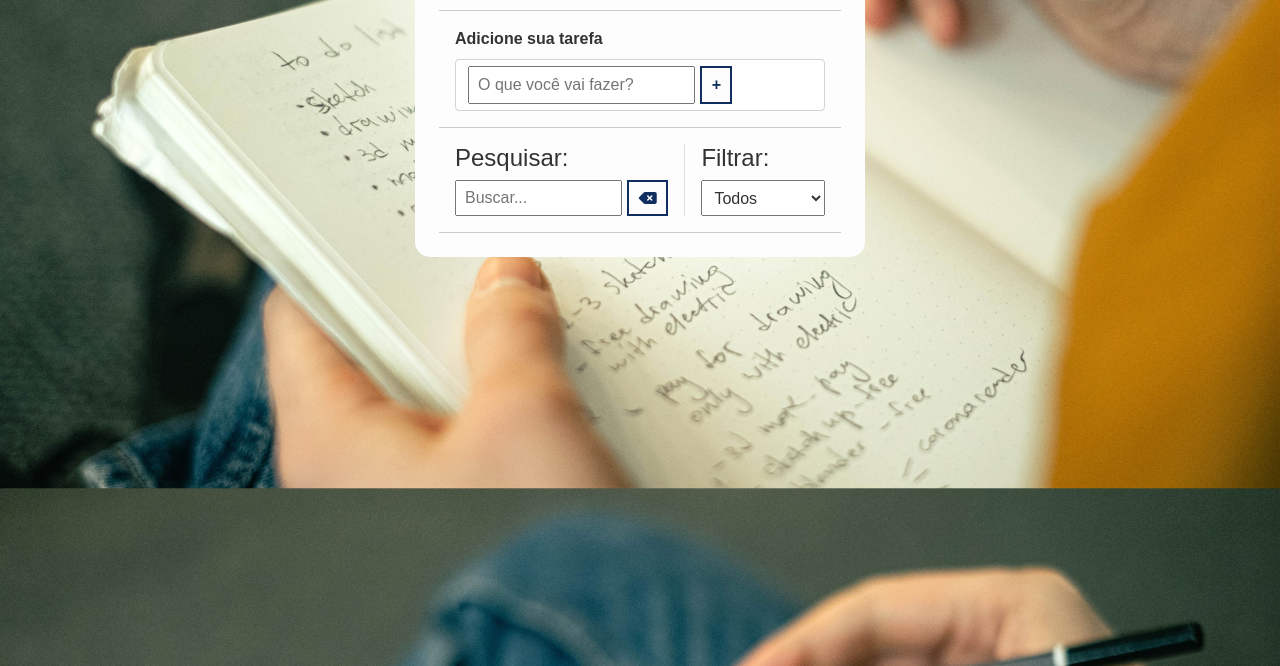
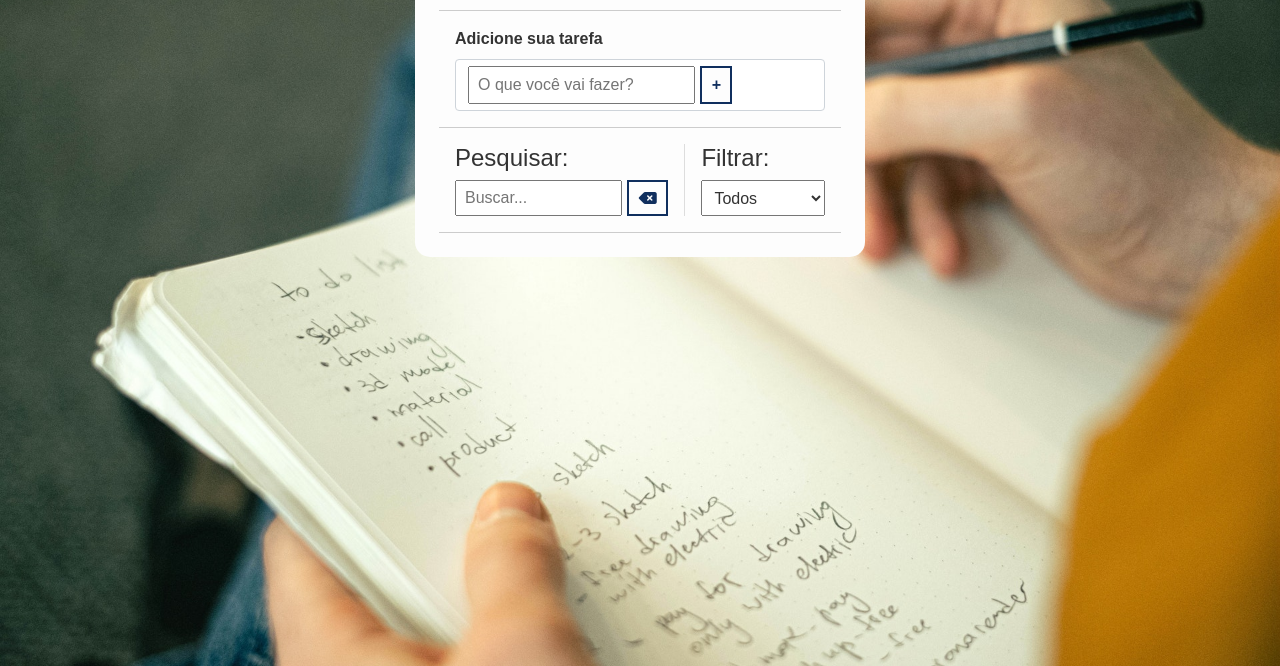
Before and after one commit to joaofilipepedatella/projeto-to-do-list, a plain HTML site: page index.html in a window 1280 px wide. Shown: the part 134-800 px from the top of the page. Drawn offline with nearby package versions, Linux system fonts and the light colour scheme.

Commit message:
Update estilo.css

```diff
--- a/css/estilo.css
+++ b/css/estilo.css
@@ -12,7 +12,7 @@
 
 body{
     background-image: url(../img/bg-todolist.jpg);
-    background-position: center;
+    background-position: top left;
     background-size: cover;
 }
 
```
